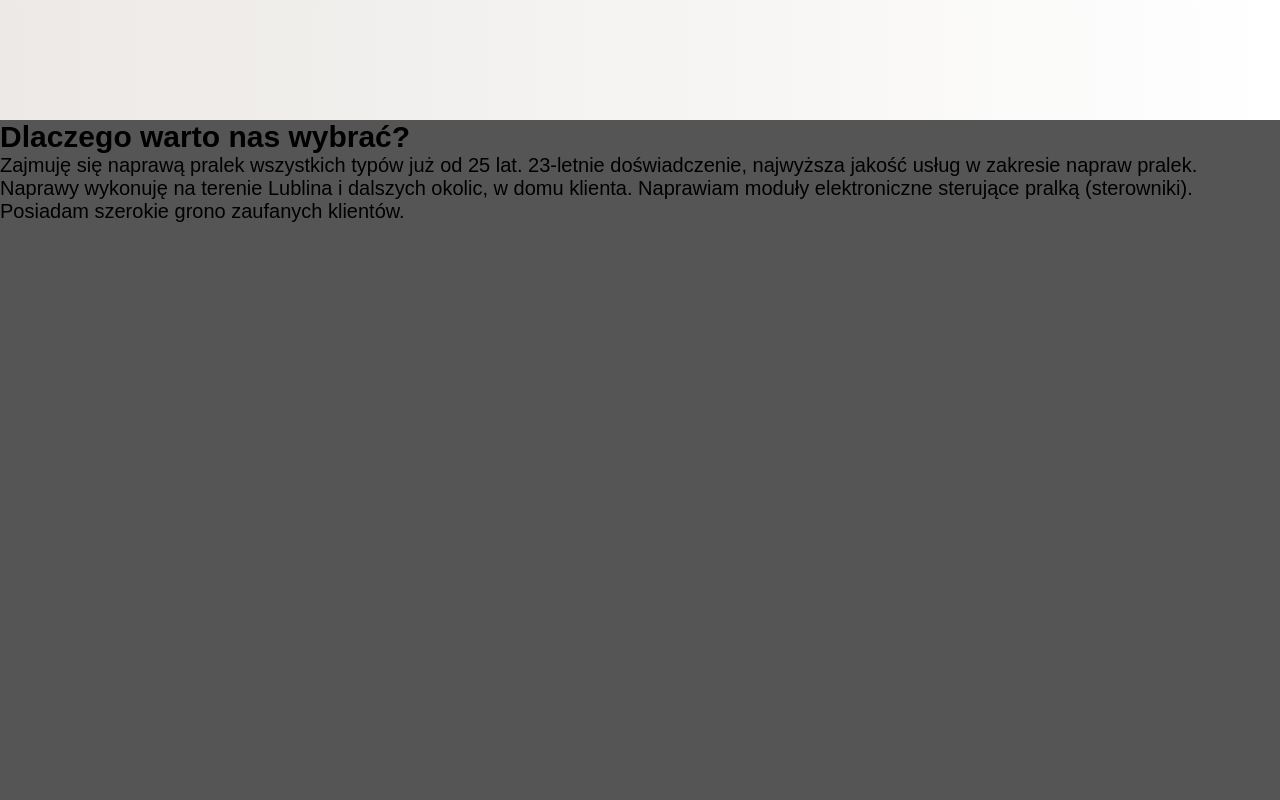
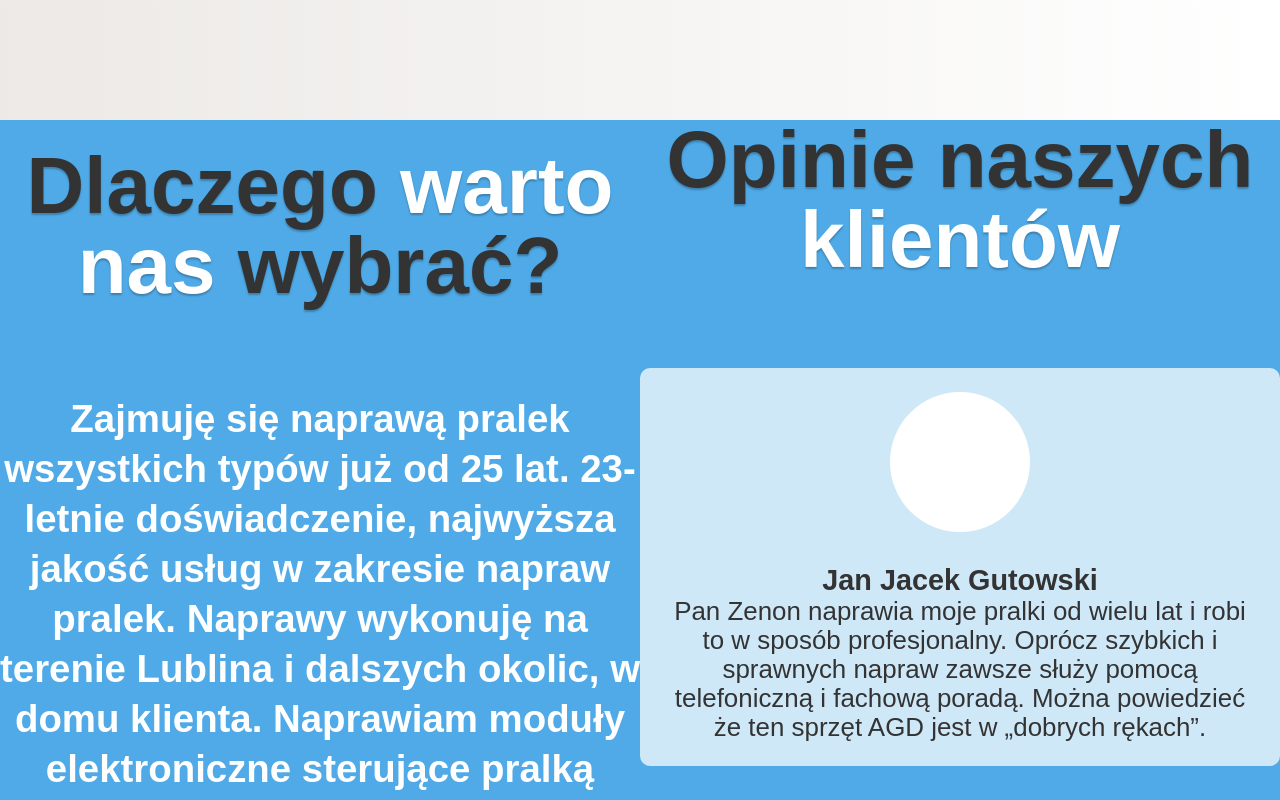
Before and after one commit to alfycode/naprawa-pralek-website, a React (Create React App) app: page / in a window 1280 px wide. Shown: the part 760-1560 px from the top of the page. Built offline with nearby package versions, Linux system fonts and the light colour scheme.

Commit message:
ALFY-21 : feature: o firmie page mobile, structure, styles

```diff
--- a/src/App.js
+++ b/src/App.js
@@ -1,6 +1,7 @@
 import React from "react";
-import {Theme} from "./components/Theme";
-import {Container} from "./components/Container.js";
+import { Theme } from "./components/Theme";
+import { PagesContainer } from "./components/PagesContainer.js";
+import { Container } from "./components/Container.js";
 import Header from "./components/Header";
 import Landing from "./pages/Landing";
 import AboutUs from "./pages/AboutUs";
@@ -9,12 +10,12 @@ import Services from "./pages/Services";
 const App = () => {
   return (
     <Theme>
-      <Container>
+      <PagesContainer>
         <Header />
         <Landing />
         <AboutUs />
-          {/* <Services /> */}
-      </Container>
+        {/* <Services /> */}
+      </PagesContainer>
     </Theme>
   );
 };
--- a/src/components/Container.js
+++ b/src/components/Container.js
@@ -5,8 +5,32 @@ export const Container = styled.div`
   top: 0;
   left: 0;
   min-height: 100vh;
+  height: fit-content;
   width: 100%;
   background: ${(props) =>
-    props.bgColor ? props.theme.colors.whiteLinear : "#555"};
+    props.bgColor ? props.theme.colors.whiteLinear : "#4faae7"};
   padding-top: ${(props) => (props.landing ? "80px" : "0")};
+  display: flex;
+  flex-direction: row;
+  align-items: flex-start;
+  justify-content: center;
+  font-size: 20px;
+  @media screen and (max-width: 1600px) {
+    font-size: 18px;
+  }
+  @media screen and (max-width: 1280px) {
+    font-size: 16px;
+  }
+  @media screen and (max-width: 960px) {
+    font-size: 14px;
+  }
+  @media screen and (max-width: 768px) {
+    flex-direction: column;
+    align-items: center;
+    justify-content: flex-start;
+    font-size: 12px;
+  }
+  @media screen and (max-width: 550px) {
+    font-size: 10px;
+  }
 `;
--- /dev/null
+++ b/src/components/PagesContainer.js
@@ -0,0 +1,6 @@
+import styled from "styled-components";
+
+export const PagesContainer = styled.div`
+  display: flex;
+  flex-direction: column;
+`;
--- a/src/pages/AboutUs/AboutUsElements.js
+++ b/src/pages/AboutUs/AboutUsElements.js
@@ -1 +1,75 @@
-import styled from 'styled-components'
+import styled from "styled-components";
+
+export const AboutUsContentWrap = styled.div`
+  /* background-color: ${(props) => (props.second ? "cadetblue" : "gray")}; */
+  min-height: 100vh;
+  width: 90%;
+  display: flex;
+  flex-direction: column;
+  justify-content: center;
+  align-items: center;
+  gap: 3em;
+`;
+export const AboutUsTitle = styled.h2`
+  font-size: 5em;
+  font-weight: 800;
+  text-align: center;
+  line-height: 1em;
+  color: #333;
+  text-shadow: 0px 2px 2px rgba(0, 0, 0, 0.25);
+  padding-bottom: 0.5em;
+`;
+export const TitleSpan = styled.span`
+  color: #fff;
+`;
+export const AboutUsText = styled.p`
+  font-weight: 700;
+  font-size: 2.4em;
+  line-height: 1.3em;
+  text-align: center;
+  color: #fff;
+`;
+export const AboutUsOpinionsWrap = styled.div`
+  height: 70%;
+  width: 100%;
+  display: flex;
+  flex-direction: column;
+  justify-content: space-between;
+  align-items: center;
+  gap: 3em;
+`;
+export const AboutUsOpinionContainer = styled.div`
+  height: fit-content;
+  width: 100%;
+  max-width: 872px;
+  border-radius: 10px;
+  padding: 1.5em;
+  background-color: rgba(250, 252, 254, 0.75);
+  display: flex;
+  flex-direction: column;
+  justify-content: center;
+  align-items: center;
+  gap: 2em;
+`;
+export const ClientProfilePicture = styled.div`
+  min-width: 80px;
+  width: 30%;
+  max-width: 140px;
+  aspect-ratio: 1 / 1;
+  border-radius: 100%;
+  background-color: #fff;
+`;
+export const ClientOpinionTextWrap = styled.div`
+  font-size: 1.8em;
+  text-align: center;
+`;
+export const ClientNameText = styled.h3`
+  font-size: 1em;
+  color: #333;
+`;
+export const ClientOpinionText = styled.p`
+  text-align: center;
+  font-size: 0.9em;
+  font-weight: 500;
+  color: #333;
+`;
--- a/src/pages/AboutUs/index.js
+++ b/src/pages/AboutUs/index.js
@@ -1,19 +1,74 @@
 import React from "react";
 import "./AboutUsElements";
 import { Container } from "../../components/Container";
+import {
+  AboutUsContentWrap,
+  AboutUsTitle,
+  TitleSpan,
+  AboutUsText,
+  AboutUsOpinionsWrap,
+  AboutUsOpinionContainer,
+  ClientProfilePicture,
+  ClientNameText,
+  ClientOpinionTextWrap,
+  ClientOpinionText,
+} from "./AboutUsElements";
 const AboutUsPage = () => {
   return (
     <Container>
-      <section>
-        <h1>Dlaczego warto nas wybrać?</h1>
-        <p>
+      <AboutUsContentWrap>
+        <AboutUsTitle>
+          Dlaczego <TitleSpan>warto nas</TitleSpan> wybrać?
+        </AboutUsTitle>
+        <AboutUsText>
           Zajmuję się naprawą pralek wszystkich typów już od 25 lat. 23-letnie
           doświadczenie, najwyższa jakość usług w zakresie napraw pralek.
           Naprawy wykonuję na terenie Lublina i dalszych okolic, w domu klienta.
           Naprawiam moduły elektroniczne sterujące pralką (sterowniki). Posiadam
           szerokie grono zaufanych klientów.
-        </p>
-      </section>
+        </AboutUsText>
+      </AboutUsContentWrap>
+      <AboutUsContentWrap second>
+        <AboutUsTitle>
+          Opinie naszych <TitleSpan second>klientów</TitleSpan>
+        </AboutUsTitle>
+        <AboutUsOpinionsWrap>
+          <AboutUsOpinionContainer>
+            <ClientProfilePicture />
+            <ClientOpinionTextWrap>
+              <ClientNameText>Jan Jacek Gutowski</ClientNameText>
+              <ClientOpinionText>
+                Pan Zenon naprawia moje pralki od wielu lat i robi to w sposób
+                profesjonalny. Oprócz szybkich i sprawnych napraw zawsze służy
+                pomocą telefoniczną i fachową poradą. Można powiedzieć że ten
+                sprzęt AGD jest w „dobrych rękach”.
+              </ClientOpinionText>
+            </ClientOpinionTextWrap>
+          </AboutUsOpinionContainer>
+          <AboutUsOpinionContainer>
+            <ClientProfilePicture />
+            <ClientOpinionTextWrap>
+              <ClientNameText>Monika Zawadzka</ClientNameText>
+              <ClientOpinionText>
+                Zdecydowanie polecam. Fachowy, szybki sprawny serwis w dobrej
+                cenie! Pan Zenon pojawił sie bardzo punktualnie, zadzwoniłam
+                rano, a już po południu miałam naprawioną pralkę.
+              </ClientOpinionText>
+            </ClientOpinionTextWrap>
+          </AboutUsOpinionContainer>
+          <AboutUsOpinionContainer>
+            <ClientProfilePicture />
+            <ClientOpinionTextWrap>
+              <ClientNameText>Piotr Wybraniec</ClientNameText>
+              <ClientOpinionText>
+                Bardzo szybka naprawa i pełny profesjonalizm. Na pralkach
+                Electrolux-a zna sie doskonale, co jest rzadkością w Lublinie. Z
+                całą pewnością polecam i dziękuję.
+              </ClientOpinionText>
+            </ClientOpinionTextWrap>
+          </AboutUsOpinionContainer>
+        </AboutUsOpinionsWrap>
+      </AboutUsContentWrap>
     </Container>
   );
 };
```
